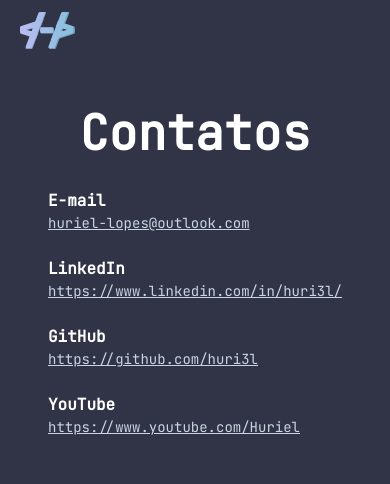
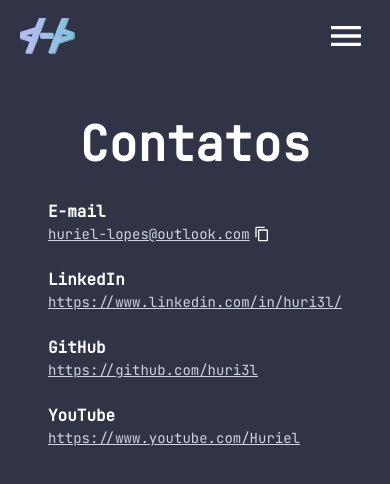
Before and after one commit to huri3l/portfolio, a Next.js app: page /contatos in a window 390 px wide. Shown: the top 484 px of the page. Built offline with nearby package versions, Linux system fonts and the light colour scheme.

Commit message:
Responsividade, Ícones e Seções de Página - Next.js

```diff
--- a/next.config.js
+++ b/next.config.js
@@ -9,6 +9,12 @@
         port: '',
         pathname: '/u/**',
       },
+      {
+        protocol: 'https',
+        hostname: 'i.imgur.com',
+        port: '',
+        pathname: '/**',
+      },
     ],
   },
 };
--- a/src/components/Home/AboutMe.tsx
+++ b/src/components/Home/AboutMe.tsx
@@ -57,6 +57,7 @@
           width={500}
           height={500}
           unoptimized
+          priority
           className="rounded-full"
         />
         <p className="p-4 w-fit text-base leading-tight bg-h-blue-500 rounded-xl text-black absolute -bottom-[12px] sm:bottom-3">
--- /dev/null
+++ b/src/components/Home/Projects.tsx
@@ -0,0 +1,35 @@
+import { Project } from '@/types/Home';
+import Image from 'next/image';
+import Link from 'next/link';
+
+interface ProjectsProps {
+  projects: Project[];
+}
+
+export const Projects = ({ projects }: ProjectsProps) => {
+  return (
+    <article className="space-y-16 flex flex-col items-center xl:items-start text-center xl:text-left">
+      <h2 className="text-4xl">Projetos Recentes</h2>
+
+      <ul className="flex flex-wrap gap-16 justify-center xl:justify-start">
+        {projects.map(({ slug, name, image }, index) => (
+          <Link href={`/projects/${slug}`} key={name + index}>
+            <li className="text-md relative">
+              <Image
+                src={image.url}
+                alt={image.alt}
+                width={300}
+                height={300}
+                className="object-cover rounded-2xl h-[300px] mb-4"
+              />
+              <span>{name}</span>
+              <div className="bg-h-blue-500 rounded-xl w-14 h-14 text-center flex justify-center items-center text-3xl absolute bottom-[20px] right-[-20px]">
+                <span>{index + 1}</span>
+              </div>
+            </li>
+          </Link>
+        ))}
+      </ul>
+    </article>
+  );
+};
--- /dev/null
+++ b/src/components/commons/CopyButton/index.tsx
@@ -0,0 +1,17 @@
+import { CopyIcon } from '@/components/icons/CopyIcon';
+
+interface CopyButtonProps {
+  textToCopy: string;
+}
+
+export const CopyButton = ({ textToCopy }: CopyButtonProps) => {
+  const handleCopy = () => {
+    navigator.clipboard.writeText(textToCopy);
+  };
+
+  return (
+    <button onClick={handleCopy} className="inline-flex justify-center items-center">
+      <CopyIcon title="Clique aqui para copiar" className="fill-white" />
+    </button>
+  );
+};
--- /dev/null
+++ b/src/components/commons/Header/Menu/index.tsx
@@ -0,0 +1,38 @@
+import { MenuCloseIcon } from '@/components/icons/MenuCloseIcon';
+import Image from 'next/image';
+import Link from 'next/link';
+
+interface MenuProps {
+  isVisible: boolean;
+  onClose: () => void;
+}
+
+export const Menu = ({ isVisible, onClose }: MenuProps) => {
+  return (
+    <div
+      className={`${
+        isVisible ? 'flex' : 'invisible'
+      } fixed inset-0 w-full h-full bg-black bg-opacity-40 backdrop-blur-sm md:hidden`}
+      onClick={onClose}
+    >
+      <div
+        className="w-full bg-h-blue-900 h-96 shadow-md py-4 px-5"
+        onClick={(e) => e.stopPropagation()}
+      >
+        <div className="flex justify-between mb-5">
+          <Link href="/">
+            <Image src="/icon.svg" width={55} height={55} alt="Ícone da letra H" />
+          </Link>
+          <button onClick={onClose} className="p-1">
+            <MenuCloseIcon className="fill-white w-10 h-10" />
+          </button>
+        </div>
+        <nav className="flex flex-col gap-5 text-xl p-5 items-center">
+          <Link href="/">Sobre mim</Link>
+          <Link href="portfolio">Portfolio</Link>
+          <Link href="/contatos">Entre em contato</Link>
+        </nav>
+      </div>
+    </div>
+  );
+};
--- a/src/components/commons/Header/index.tsx
+++ b/src/components/commons/Header/index.tsx
@@ -1,10 +1,23 @@
+import { useCallback, useState } from 'react';
 import Image from 'next/image';
 import Link from 'next/link';
 import { Roboto } from 'next/font/google';
+import { Menu } from './Menu';
+import { MenuIcon } from '@/components/icons/MenuIcon';
 
 const roboto = Roboto({ subsets: ['latin'], weight: '500' });
 
 export const Header = () => {
+  const [isMenuOpen, setIsMenuOpen] = useState(false);
+
+  const openMenu = useCallback(() => {
+    setIsMenuOpen(true);
+  }, []);
+
+  const closeMenu = useCallback(() => {
+    setIsMenuOpen(false);
+  }, []);
+
   return (
     <header
       className={`${roboto.className} bg-h-blue-900 text-sm flex py-3 px-5 justify-between items-center sticky top-0 z-20`}
@@ -12,6 +25,9 @@
       <Link href="/">
         <Image src="/icon.svg" width={55} height={55} alt="Ícone da letra H, Logo de Huriel" />
       </Link>
+      <button className="p-1 md:hidden" onClick={openMenu}>
+        <MenuIcon className="fill-white w-10 h-10" />
+      </button>
       <nav className="hidden md:flex items-center gap-10 text-md">
         <Link href="/">Sobre mim</Link>
         <Link href="/portfolio">Portfolio</Link>
@@ -22,6 +38,7 @@
           Entre em contato
         </Link>
       </nav>
+      <Menu isVisible={isMenuOpen} onClose={closeMenu} />
     </header>
   );
 };
--- /dev/null
+++ b/src/components/icons/CopyIcon.tsx
@@ -0,0 +1,22 @@
+import { SVGProps } from 'react';
+
+interface CopyIconProps extends SVGProps<SVGSVGElement> {
+  title?: string;
+}
+
+export const CopyIcon = (props: CopyIconProps) => {
+  return (
+    <svg
+      {...props}
+      stroke-width="0"
+      viewBox="0 0 24 24"
+      height="1em"
+      width="1em"
+      xmlns="http://www.w3.org/2000/svg"
+    >
+      {props.title && <title>{props.title}</title>}
+      <path fill="none" d="M0 0h24v24H0z"></path>
+      <path d="M16 1H4c-1.1 0-2 .9-2 2v14h2V3h12V1zm3 4H8c-1.1 0-2 .9-2 2v14c0 1.1.9 2 2 2h11c1.1 0 2-.9 2-2V7c0-1.1-.9-2-2-2zm0 16H8V7h11v14z"></path>
+    </svg>
+  );
+};
--- /dev/null
+++ b/src/components/icons/MenuCloseIcon.tsx
@@ -0,0 +1,17 @@
+import { SVGProps } from 'react';
+
+export const MenuCloseIcon = (props: SVGProps<SVGSVGElement>) => {
+  return (
+    <svg
+      {...props}
+      stroke-width="0"
+      viewBox="0 0 24 24"
+      height="1em"
+      width="1em"
+      xmlns="http://www.w3.org/2000/svg"
+    >
+      <path fill="none" d="M0 0h24v24H0V0z"></path>
+      <path d="M3 18h13v-2H3v2zm0-5h10v-2H3v2zm0-7v2h13V6H3zm18 9.59L17.42 12 21 8.41 19.59 7l-5 5 5 5L21 15.59z"></path>
+    </svg>
+  );
+};
--- /dev/null
+++ b/src/components/icons/MenuIcon.tsx
@@ -0,0 +1,17 @@
+import { SVGProps } from 'react';
+
+export const MenuIcon = (props: SVGProps<SVGSVGElement>) => {
+  return (
+    <svg
+      {...props}
+      stroke-width="0"
+      viewBox="0 0 24 24"
+      height="1em"
+      width="1em"
+      xmlns="http://www.w3.org/2000/svg"
+    >
+      <path fill="none" d="M0 0h24v24H0V0z"></path>
+      <path d="M3 18h18v-2H3v2zm0-5h18v-2H3v2zm0-7v2h18V6H3z"></path>
+    </svg>
+  );
+};
--- a/src/pages/contatos.tsx
+++ b/src/pages/contatos.tsx
@@ -1,3 +1,4 @@
+import { CopyButton } from '@/components/commons/CopyButton';
 import Head from 'next/head';
 
 const Contatos = () => {
@@ -19,6 +20,7 @@
               >
                 huriel-lopes@outlook.com
               </a>
+              <CopyButton textToCopy="huriel-lopes@outlook.com" />
             </div>
           </li>
           <li>
--- a/src/pages/index.tsx
+++ b/src/pages/index.tsx
@@ -1,7 +1,43 @@
 import { AboutMe } from '@/components/Home/AboutMe';
+import { Projects } from '@/components/Home/Projects';
 import Head from 'next/head';
 
 const Home = () => {
+  const projects = [
+    {
+      slug: 'natura-whitelabel',
+      name: 'Natura Whitelabel',
+      image: {
+        url: 'https://i.imgur.com/BSphXgc.png',
+        alt: 'Página Inicial do Site da Natura Brasil',
+      },
+    },
+    {
+      slug: 'blobg',
+      name: 'Blob.g',
+      image: {
+        url: 'https://i.imgur.com/Fdl3Lnp.png',
+        alt: 'Blob.g, notícias do mundo dos códigos',
+      },
+    },
+    {
+      slug: 'userdash',
+      name: 'UserDash',
+      image: {
+        url: 'https://i.imgur.com/bViAwow.png',
+        alt: 'UserDash, dashboard de usuários. Página inicial contendo uma opção para filtrar os usuários ou criar, além de um usuário de exemplo. O usuário de exemplo é Huriel Ferreira Lopes, e-mail: huriel.lopes@exampl.com, celular: 99 99999-9999, país: Brasil, estado: Rio Grande do Sul, enderaço: Rua dos Dados Falsos, 4',
+      },
+    },
+    {
+      slug: 'videoteca',
+      name: 'Videoteca',
+      image: {
+        url: 'https://i.imgur.com/wuTKxK9.png',
+        alt: 'Videoteca, aplicativo para salvar vídeos',
+      },
+    },
+  ];
+
   return (
     <>
       <Head>
@@ -13,6 +49,7 @@
       </Head>
       <div className="py-12 px-6 md:px-32 space-y-10 md:space-y-28">
         <AboutMe />
+        <Projects projects={projects} />
       </div>
     </>
   );
```
Also changed, not shown: src/types/Home.d.ts (added, +10 -0 lines).
